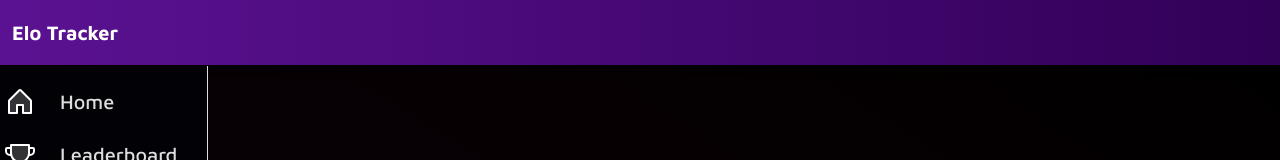
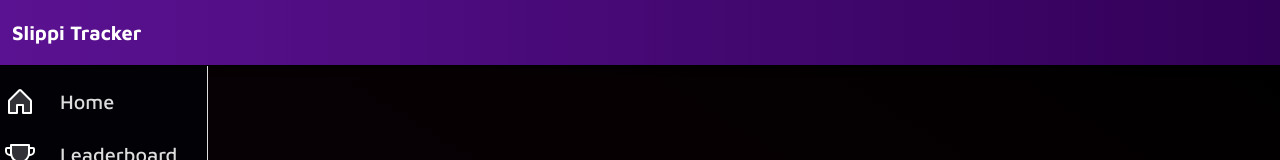
Before and after one commit to JosephRyan04/React-EloTracker, a React (Create React App) app: page / in a window 1280 px wide. Shown: the top 160 px of the page. Built offline with nearby package versions, Linux system fonts and the light colour scheme.

Commit message:
New favicon

```diff
--- a/public/index.html
+++ b/public/index.html
@@ -2,7 +2,7 @@
 <html lang="en">
   <head>
     <meta charset="utf-8" />
-    <link rel="icon" href="%PUBLIC_URL%/favicon.ico" />
+    <link rel="icon" href="%PUBLIC_URL%/favicon.svg" />
     <meta name="viewport" content="width=device-width, initial-scale=1" />
     <meta name="theme-color" content="#000000" />
     <meta
@@ -27,7 +27,7 @@
       work correctly both with client-side routing and a non-root public URL.
       Learn how to configure a non-root public URL by running `npm run build`.
     -->
-    <title>Elo Tracker</title>
+    <title>Slippi Tracker</title>
   </head>
   <body>
     <noscript>You need to enable JavaScript to run this app.</noscript>
--- a/src/components/Body.js
+++ b/src/components/Body.js
@@ -12,7 +12,5 @@ export default function Body({ sidebar, children }) {
         <div className='content-area'>{children}</div>}
 
       </div>
-
-
   );
 }
--- a/src/components/Header.js
+++ b/src/components/Header.js
@@ -5,7 +5,7 @@ export default function Header() {
   return (
     <Navbar  sticky="top" className="Header">
       <Container fluid className='m-0'>
-        <Navbar.Brand href="/">Elo Tracker</Navbar.Brand>
+        <Navbar.Brand href="/">Slippi Tracker</Navbar.Brand>
       </Container>
     </Navbar>
   );
```
Also changed, not shown: public/favicon.svg (added), 1 other file (tests, documents, lock files or other folders).
